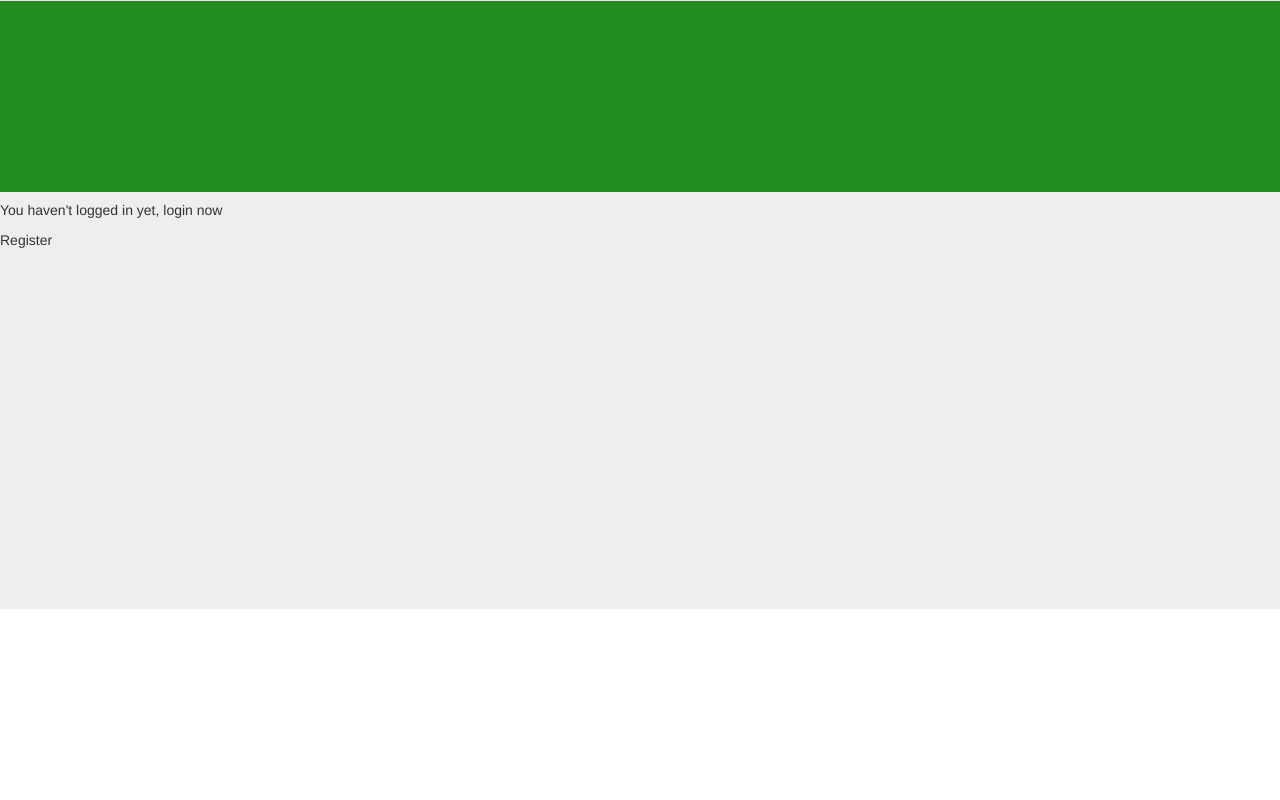
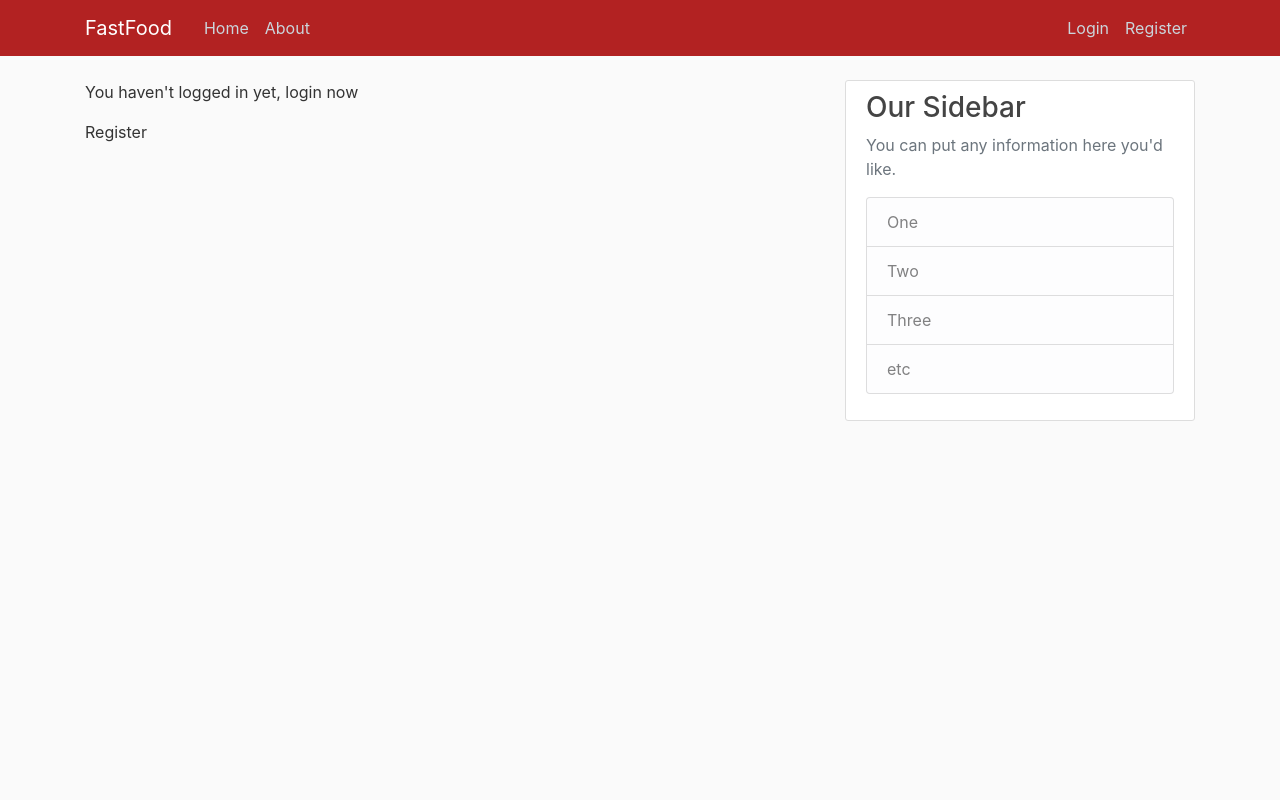
Before and after one commit to naichuan-zhang/CS4227-Project, a Django app: page /user/me/ in a window 1280 px wide. Run offline with Django 3.2, Linux system fonts and the light colour scheme; parts of the project's set-up code (start-up, migrations or seed data) failed here and were passed over; some libraries are stand-ins or nearby versions; some web fonts are replaced.

Commit message:
Frontend and Navigation

```diff
--- /dev/null
+++ b/static/css/main.css
@@ -0,0 +1,84 @@
+body {
+  background: #fafafa;
+  color: #333333;
+  margin-top: 5rem;
+}
+
+h1, h2, h3, h4, h5, h6 {
+  color: #444444;
+}
+
+ul {
+  margin: 0;
+}
+
+.bg-steel {
+  background-color: #b22222;
+}
+
+.site-header .navbar-nav .nav-link {
+  color: #cbd5db;
+}
+
+.site-header .navbar-nav .nav-link:hover {
+  color: #ffffff;
+}
+
+.site-header .navbar-nav .nav-link.active {
+  font-weight: 500;
+}
+
+.content-section {
+  background: #ffffff;
+  padding: 10px 20px;
+  border: 1px solid #dddddd;
+  border-radius: 3px;
+  margin-bottom: 20px;
+}
+
+.article-title {
+  color: #444444;
+}
+
+a.article-title:hover {
+  color: #428bca;
+  text-decoration: none;
+}
+
+.article-content {
+  white-space: pre-line;
+}
+
+.article-img {
+  height: 65px;
+  width: 65px;
+  margin-right: 16px;
+}
+
+.article-metadata {
+  padding-bottom: 1px;
+  margin-bottom: 4px;
+  border-bottom: 1px solid #e3e3e3
+}
+
+.article-metadata a:hover {
+  color: #333;
+  text-decoration: none;
+}
+
+.article-svg {
+  width: 25px;
+  height: 25px;
+  vertical-align: middle;
+}
+
+.account-img {
+  height: 125px;
+  width: 125px;
+  margin-right: 20px;
+  margin-bottom: 16px;
+}
+
+.account-heading {
+  font-size: 2.5rem;
+}
--- a/templates/base.html
+++ b/templates/base.html
@@ -1,36 +1,81 @@
 {% load static %}
 <!DOCTYPE html>
-<html lang="en">
+<html>
 <head>
-    <meta charset="UTF-8">
-    <meta name="viewport" content="width=device-width, initial-scale=1, maximum-scale=1, user-scalable=no">
-    <title>{{ title }}</title>
 
-    <link rel="stylesheet" href="{% static 'css/bootstrap.css' %}">
+    <!-- Required meta tags -->
+    <meta charset="utf-8">
+    <meta name="viewport" content="width=device-width, initial-scale=1, shrink-to-fit=no">
 
-    {% block ext_css %}
-    {# add css #}
-    {% endblock %}
+    <!-- Bootstrap CSS -->
+    <link rel="stylesheet" href="https://maxcdn.bootstrapcdn.com/bootstrap/4.0.0/css/bootstrap.min.css" integrity="sha384-Gn5384xqQ1aoWXA+058RXPxPg6fy4IWvTNh0E263XmFcJlSAwiGgFAW/dAiS6JXm" crossorigin="anonymous">
+
+    <link rel="stylesheet" type="text/css" href="{% static 'css/main.css' %}">
+
+    {% if title %}
+        <title>FastFood - {{ title }}</title>
+    {% else %}
+        <title>FastFood</title>
+    {% endif %}
 </head>
 <body>
-{% block header %}
-{# add header #}
-{% endblock %}
+    <header class="site-header">
+      <nav class="navbar navbar-expand-md navbar-dark bg-steel fixed-top">
+        <div class="container">
+          <a class="navbar-brand mr-4" href="{% url 'home' %}">FastFood</a>
+          <button class="navbar-toggler" type="button" data-toggle="collapse" data-target="#navbarToggle" aria-controls="navbarToggle" aria-expanded="false" aria-label="Toggle navigation">
+          <span class="navbar-toggler-icon"></span>
+          </button>
+          <div class="collapse navbar-collapse" id="navbarToggle">
+            <div class="navbar-nav mr-auto">
+              {% if user.is_authenticated %}
+                <a class="nav-item nav-link" href="{% url 'home' %}">Home</a>
+                <a class="nav-item nav-link" href="{% url 'show' %}">Order</a>
+                <a class="nav-item nav-link" href="{% url 'home' %}">About</a>
+              {% else %}
+                <a class="nav-item nav-link" href="{% url 'home' %}">Home</a>
+                <a class="nav-item nav-link" href="{% url 'home' %}">About</a>
+              {% endif %}
+            </div>
+            <!-- Navbar Right Side -->
+            <div class="navbar-nav">
+              {% if user.is_authenticated %}
+                <a class="nav-item nav-link" href="{% url 'me' %}">Profile</a>
+                <a class="nav-item nav-link" href="{% url 'logout' %}">Logout</a>
+              {% else %}
+                <a class="nav-item nav-link" href="{% url 'login' %}">Login</a>
+                <a class="nav-item nav-link" href="{% url 'register' %}">Register</a>
+              {% endif %}
+            </div>
+          </div>
+        </div>
+      </nav>
+    </header>
+    <main role="main" class="container">
+      <div class="row">
+        <div class="col-md-8">
+          {% block content %}{% endblock %}
+        </div>
+        <div class="col-md-4">
+          <div class="content-section">
+            <h3>Our Sidebar</h3>
+            <p class='text-muted'>You can put any information here you'd like.
+              <ul class="list-group">
+                <li class="list-group-item list-group-item-light">One</li>
+                <li class="list-group-item list-group-item-light">Two</li>
+                <li class="list-group-item list-group-item-light">Three</li>
+                <li class="list-group-item list-group-item-light">etc</li>
+              </ul>
+            </p>
+          </div>
+        </div>
+      </div>
+    </main>
 
-{% block content %}
-{# add content #}
-{% endblock %}
-
-{% block footer %}
-{# add footer #}
-{% endblock %}
-
-<script type="text/javascript" src="{% static 'js/jquery-3.4.1.js' %}"></script>
-<script type="text/javascript" src="{% static 'js/bootstrap.js' %}"></script>
-<script type="text/javascript" src="{% static 'js/base.js' %}"></script>
-
-{% block ext_js %}
-{# add js #}
-{% endblock %}
+    <!-- Optional JavaScript -->
+    <!-- jQuery first, then Popper.js, then Bootstrap JS -->
+    <script src="https://code.jquery.com/jquery-3.2.1.slim.min.js" integrity="sha384-KJ3o2DKtIkvYIK3UENzmM7KCkRr/rE9/Qpg6aAZGJwFDMVNA/GpGFF93hXpG5KkN" crossorigin="anonymous"></script>
+    <script src="https://cdnjs.cloudflare.com/ajax/libs/popper.js/1.12.9/umd/popper.min.js" integrity="sha384-ApNbgh9B+Y1QKtv3Rn7W3mgPxhU9K/ScQsAP7hUibX39j7fakFPskvXusvfa0b4Q" crossorigin="anonymous"></script>
+    <script src="https://maxcdn.bootstrapcdn.com/bootstrap/4.0.0/js/bootstrap.min.js" integrity="sha384-JZR6Spejh4U02d8jOt6vLEHfe/JQGiRRSQQxSfFWpi1MquVdAyjUar5+76PVCmYl" crossorigin="anonymous"></script>
 </body>
 </html>
--- a/templates/base_main.html
+++ /dev/null
@@ -1,18 +0,0 @@
-{% extends 'base.html' %}
-{% load static %}
-{% block ext_css %}
-    {{ block.super }}
-    <link rel="stylesheet" href="{% static 'app/main/css/main.css' %}"
-{% endblock %}
-
-{% block header %}
-    <header>
-
-    </header>
-{% endblock %}
-
-{% block footer %}
-    <footer>
-
-    </footer>
-{% endblock %}
--- a/templates/main/food.html
+++ b/templates/main/food.html
@@ -1 +1 @@
-{% extends 'base_main.html' %}
+{% extends 'base.html' %}
--- a/templates/main/home.html
+++ b/templates/main/home.html
@@ -1,4 +1,4 @@
-{% extends 'base_main.html' %}
+{% extends 'base.html' %}
 {% load static %}
 
 {% block ext_js %}
--- a/templates/main/me.html
+++ b/templates/main/me.html
@@ -1,4 +1,4 @@
-{% extends 'base_main.html' %}
+{% extends 'base.html' %}
 {% load staticfiles %}
 
 {% block ext_js %}
--- a/templates/user/login.html
+++ b/templates/user/login.html
@@ -1,4 +1,4 @@
-{% extends 'base_user.html' %}
+{% extends 'base.html' %}
 {% load static %}
 
 {% block content %}
--- a/templates/user/register.html
+++ b/templates/user/register.html
@@ -1,4 +1,4 @@
-{% extends 'base_user.html' %}
+{% extends 'base.html' %}
 {% load static %}
 
 {% block ext_js %}
```
Also changed, not shown: db.sqlite3, static/upload/icons/2020/03/08/penguin.jpg (added), 1 other file.
